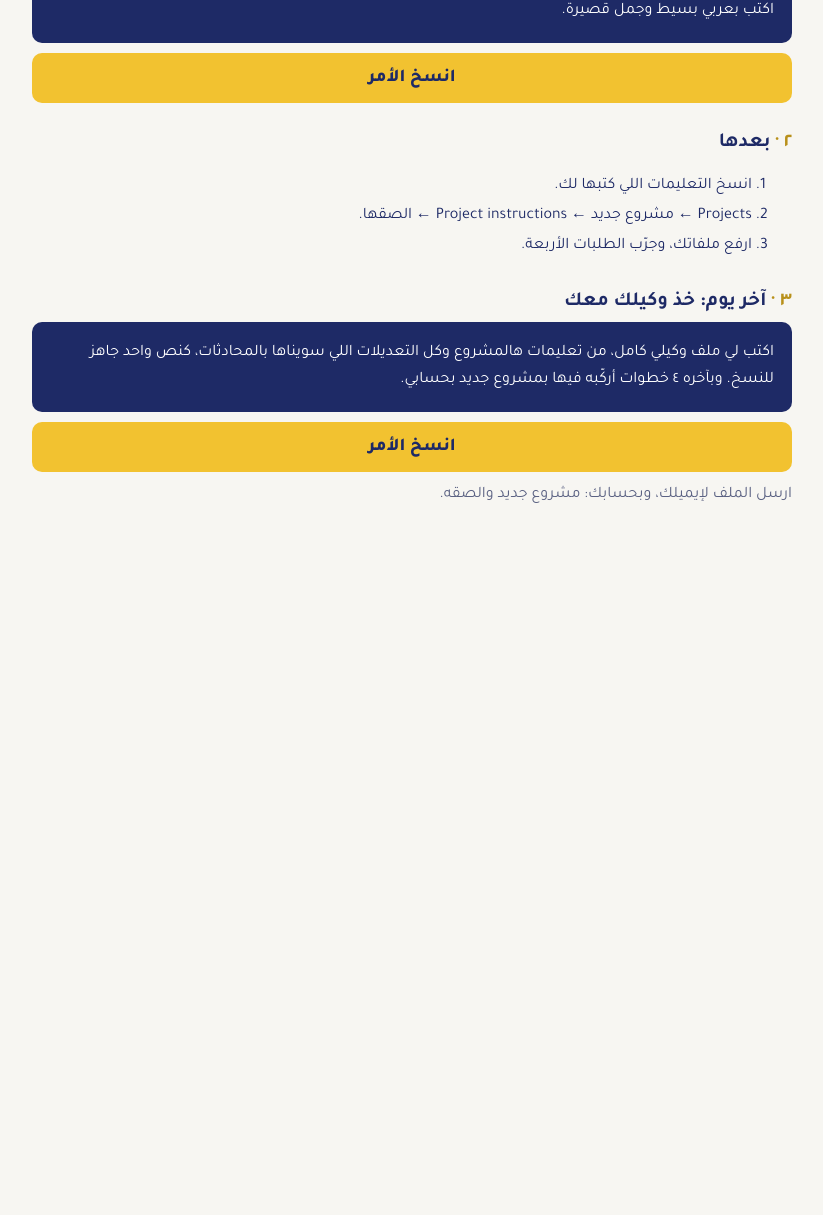
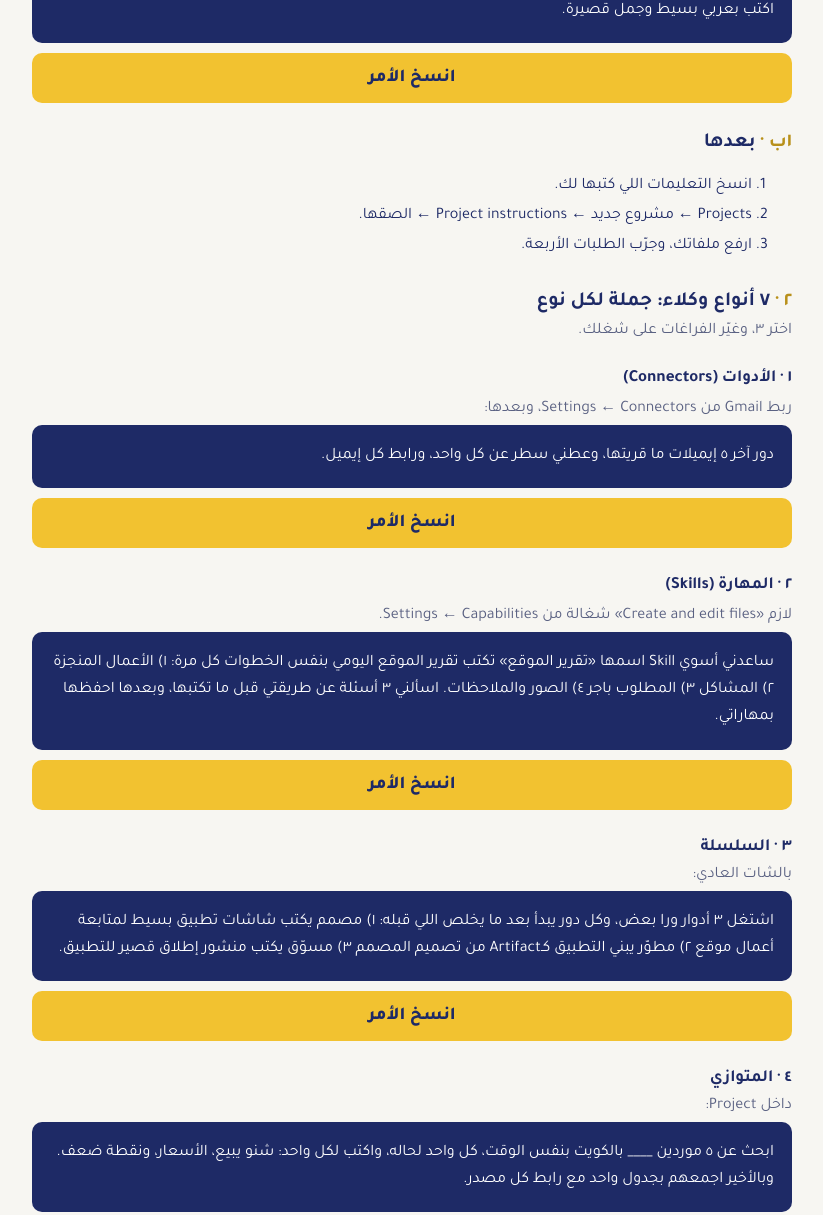
Before and after one commit to hmdalkhudhari/files, a plain HTML site: page agent/index.html in a window 1280 px wide. Shown: the part 820-2035 px from the top of the page, without its empty margins (228-1051 px from the left). Before the commit the page ends 1409 px from the top, so only its background shows below. Drawn offline with Linux system fonts and the light colour scheme.

Commit message:
agent: add seven agent types with one prompt each
Co-Authored-By: Claude Opus 5.5 <noreply@anthropic.com>
Claude-Session: https://claude.ai/code/session_01TPNjyuCfRHMKAhn3W6C37E

```diff
--- a/agent/index.html
+++ b/agent/index.html
@@ -29,7 +29,16 @@ ol{line-height:1.9}</style></head><body><main>
 
 الخطوة ٣: اعطني ٣ طلبات أجرب فيها الوكيل، وطلب رابع يحاول يكسره. وبعدها سو مهمة مجدولة تشتغل بالموعد وتحدّث الداشبورد هني.
 اكتب بعربي بسيط وجمل قصيرة.</pre><button data-c="m">انسخ الأمر</button>
-<h2><span>٢ ·</span> بعدها</h2><ol><li>انسخ التعليمات اللي كتبها لك.</li><li>Projects ← مشروع جديد ← Project instructions ← الصقها.</li><li>ارفع ملفاتك، وجرّب الطلبات الأربعة.</li></ol>
+<h2><span>١ب ·</span> بعدها</h2><ol><li>انسخ التعليمات اللي كتبها لك.</li><li>Projects ← مشروع جديد ← Project instructions ← الصقها.</li><li>ارفع ملفاتك، وجرّب الطلبات الأربعة.</li></ol>
+
+<h2><span>٢ ·</span> ٧ أنواع وكلاء: جملة لكل نوع</h2><p class="sub">اختر ٣، وغيّر الفراغات على شغلك.</p>
+<h2 style="font-size:17px">١ · الأدوات (Connectors)</h2><p class="sub" style="margin:0 0 6px">ربط Gmail من Settings ← Connectors، وبعدها:</p><pre id="a0">دور آخر ٥ إيميلات ما قريتها، وعطني سطر عن كل واحد، ورابط كل إيميل.</pre><button data-c="a0">انسخ الأمر</button>
+<h2 style="font-size:17px">٢ · المهارة (Skills)</h2><p class="sub" style="margin:0 0 6px">لازم «Create and edit files» شغالة من Settings ← Capabilities.</p><pre id="a1">ساعدني أسوي Skill اسمها «تقرير الموقع» تكتب تقرير الموقع اليومي بنفس الخطوات كل مرة: ١) الأعمال المنجزة ٢) المشاكل ٣) المطلوب باجر ٤) الصور والملاحظات. اسألني ٣ أسئلة عن طريقتي قبل ما تكتبها، وبعدها احفظها بمهاراتي.</pre><button data-c="a1">انسخ الأمر</button>
+<h2 style="font-size:17px">٣ · السلسلة</h2><p class="sub" style="margin:0 0 6px">بالشات العادي:</p><pre id="a2">اشتغل ٣ أدوار ورا بعض، وكل دور يبدأ بعد ما يخلص اللي قبله: ١) مصمم يكتب شاشات تطبيق بسيط لمتابعة أعمال موقع ٢) مطوّر يبني التطبيق كـArtifact من تصميم المصمم ٣) مسوّق يكتب منشور إطلاق قصير للتطبيق.</pre><button data-c="a2">انسخ الأمر</button>
+<h2 style="font-size:17px">٤ · المتوازي</h2><p class="sub" style="margin:0 0 6px">داخل Project:</p><pre id="a3">ابحث عن ٥ موردين ____ بالكويت بنفس الوقت، كل واحد لحاله، واكتب لكل واحد: شنو يبيع، الأسعار، ونقطة ضعف. وبالأخير اجمعهم بجدول واحد مع رابط كل مصدر.</pre><button data-c="a3">انسخ الأمر</button>
+<h2 style="font-size:17px">٥ · الموجّه</h2><p class="sub" style="margin:0 0 6px">ربط Gmail، وبعدها:</p><pre id="a4">اقرا إيميلات آخر أسبوع وحط لكل واحد ليبل: «عرض سعر» أو «شكوى» أو «اجتماع» أو «ثاني». وعطني جدول: الإيميل، الليبل، وليش.</pre><button data-c="a4">انسخ الأمر</button>
+<h2 style="font-size:17px">٦ · إنسان بالحلقة</h2><p class="sub" style="margin:0 0 6px">خل Gmail على Always ask من Connectors، وبعدها:</p><pre id="a5">جهّز رد قصير لكل إيميل يحتاج رد، واحفظه مسودة بجيميل. لا ترسل شي. اعرض لي الردود وحدة وحدة وانطر موافقتي.</pre><button data-c="a5">انسخ الأمر</button>
+<h2 style="font-size:17px">٧ · المنسّق</h2><p class="sub" style="margin:0 0 6px">داخل Project:</p><pre id="a6">إنت مدير المشروع ____. وزّع الشغل على ٣ مهام بنفس الوقت: ١) جدول كميات مبدئي ٢) جدول زمني بالمراحل ٣) رسالة للمقاول بالمطلوب. راجع شغلهم، وصلّح أي تعارض، واجمعهم بملف واحد.</pre><button data-c="a6">انسخ الأمر</button>
 <h2><span>٣ ·</span> آخر يوم: خذ وكيلك معك</h2><pre id="t">اكتب لي ملف وكيلي كامل، من تعليمات هالمشروع وكل التعديلات اللي سويناها بالمحادثات، كنص واحد جاهز للنسخ. وبآخره ٤ خطوات أركّبه فيها بمشروع جديد بحسابي.</pre><button data-c="t">انسخ الأمر</button>
 <p class="sub" style="margin-top:14px">ارسل الملف لإيميلك، وبحسابك: مشروع جديد والصقه.</p>
 </main><script>document.querySelectorAll('button').forEach(b=>b.onclick=async()=>{await navigator.clipboard.writeText(document.getElementById(b.dataset.c).innerText);b.textContent='تم النسخ ✓';setTimeout(()=>b.textContent='انسخ الأمر',1800)})</script></body></html>
```
